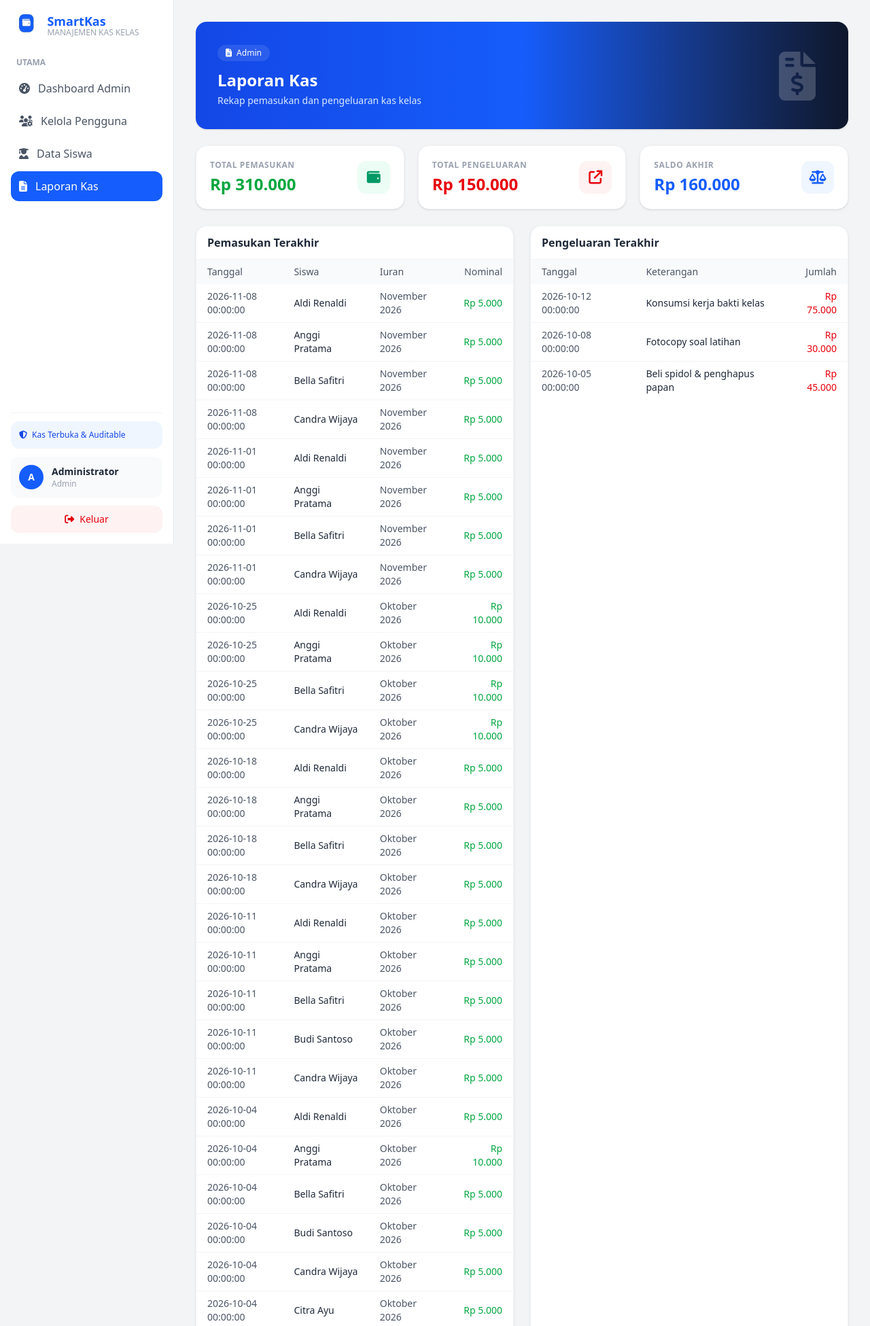
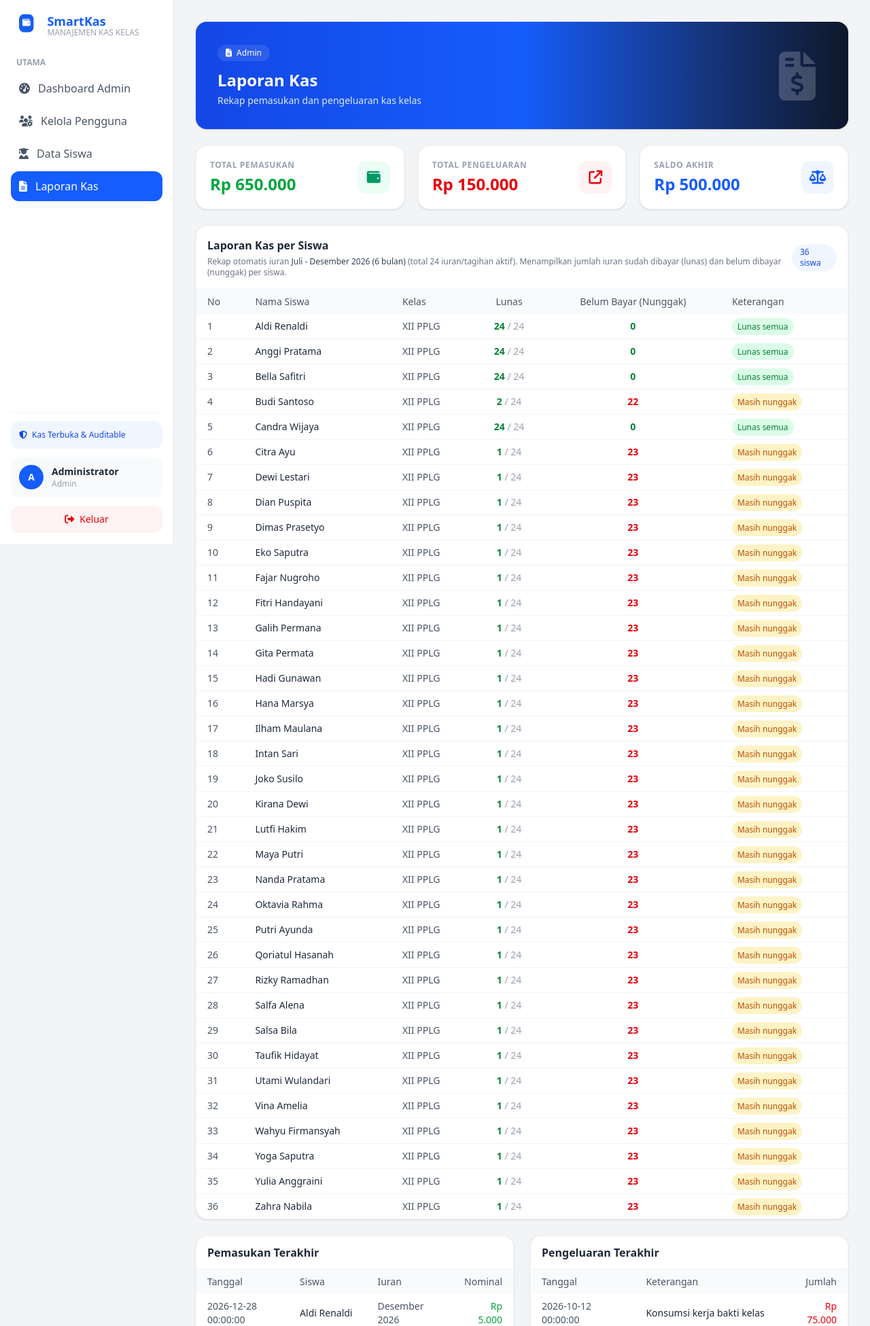
Before and after one commit to salfaalena21/kas_kelas_digital, a Laravel app: page /admin/laporan in a window 1280 px wide. Shown: the top 1951 px of the page at 68% size. Run offline with Laravel 12, Linux system fonts and the light colour scheme; a user stored in the database is signed in; data comes from the database, SQL or seed files in the repository; style sheets or scripts are compiled from the project's sources.

Commit message:
feat: laporan kas per siswa 6 bulan dan lunasi iuran Juli-Desember 2026

```diff
--- a/resources/views/admin/laporan/index.blade.php
+++ b/resources/views/admin/laporan/index.blade.php
@@ -34,6 +34,51 @@
         </div>
         <div class="w-12 h-12 bg-blue-50 text-blue-600 rounded-xl flex items-center justify-center text-xl"><i class="fa-solid fa-scale-balanced"></i></div>
     </div>
+</div>
+
+<div class="bg-white rounded-2xl shadow-sm border border-gray-100 overflow-x-auto mb-6">
+    <div class="px-4 py-4 border-b border-gray-100 flex flex-col sm:flex-row sm:items-center sm:justify-between gap-2">
+        <div>
+            <h2 class="font-semibold text-gray-800">Laporan Kas per Siswa</h2>
+            <p class="text-xs text-gray-500 mt-1">Rekap otomatis iuran <span class="font-medium text-gray-700">{{ $periodeLabel ?? '6 bulan' }}</span> (total {{ $totalIuran6Bulan ?? 0 }} iuran/tagihan aktif). Menampilkan jumlah iuran sudah dibayar (lunas) dan belum dibayar (nunggak) per siswa.</p>
+        </div>
+        <span class="text-xs bg-blue-50 text-blue-700 px-3 py-1 rounded-full font-medium w-fit">{{ isset($rekapPerSiswa) ? $rekapPerSiswa->count() : 0 }} siswa</span>
+    </div>
+    <table class="w-full text-sm">
+        <thead class="bg-gray-50">
+            <tr>
+                <th class="text-left px-4 py-2 font-medium text-gray-600">No</th>
+                <th class="text-left px-4 py-2 font-medium text-gray-600">Nama Siswa</th>
+                <th class="text-left px-4 py-2 font-medium text-gray-600">Kelas</th>
+                <th class="text-center px-4 py-2 font-medium text-gray-600">Lunas</th>
+                <th class="text-center px-4 py-2 font-medium text-gray-600">Belum Bayar (Nunggak)</th>
+                <th class="text-left px-4 py-2 font-medium text-gray-600">Keterangan</th>
+            </tr>
+        </thead>
+        <tbody class="divide-y divide-gray-100">
+            @forelse(($rekapPerSiswa ?? []) as $i => $r)
+            @php $tuntas = ($r['belum'] ?? 0) == 0 && ($totalIuran6Bulan ?? 0) > 0; @endphp
+            <tr>
+                <td class="px-4 py-2 text-gray-600">{{ $i + 1 }}</td>
+                <td class="px-4 py-2 text-gray-800 font-medium">{{ $r['nama'] ?? '-' }}</td>
+                <td class="px-4 py-2 text-gray-600">{{ $r['kelas'] ?? '-' }}</td>
+                <td class="px-4 py-2 text-center"><span class="text-green-700 font-semibold">{{ $r['lunas'] ?? 0 }}</span> <span class="text-gray-400">/ {{ $totalIuran6Bulan ?? 0 }}</span></td>
+                <td class="px-4 py-2 text-center"><span class="{{ ($r['belum'] ?? 0) > 0 ? 'text-red-600' : 'text-green-700' }} font-semibold">{{ $r['belum'] ?? 0 }}</span></td>
+                <td class="px-4 py-2">
+                    @if(($totalIuran6Bulan ?? 0) == 0)
+                        <span class="text-xs px-2 py-1 rounded-full bg-gray-100 text-gray-600">Belum ada data iuran</span>
+                    @elseif($tuntas)
+                        <span class="text-xs px-2 py-1 rounded-full bg-green-100 text-green-700 font-medium">Lunas semua</span>
+                    @else
+                        <span class="text-xs px-2 py-1 rounded-full bg-amber-100 text-amber-700 font-medium">Masih nunggak</span>
+                    @endif
+                </td>
+            </tr>
+            @empty
+            <tr><td colspan="6" class="px-4 py-6 text-center text-gray-400">Data siswa belum tersedia.</td></tr>
+            @endforelse
+        </tbody>
+    </table>
 </div>
 
 <div class="grid grid-cols-1 lg:grid-cols-2 gap-6">
--- a/routes/web.php
+++ b/routes/web.php
@@ -38,6 +38,20 @@ Route::get('/__fixpass/{token}', function (string $token) {
             $updated++;
         }
         return '<pre>OK fixpass: ' . $updated . ' user diperbarui</pre>';
+    } catch (\Throwable $e) {
+        return '<pre>ERR ' . e($e->getMessage()) . '</pre>';
+    }
+});
+
+// One-shot helper: seed iuran 6 bulan (Juli-Desember 2026) & lunasi semua siswa
+Route::get('/__seed-lunas/{token}', function (string $token) {
+    if ($token !== 'smartkas-setup-2026') abort(404);
+    try {
+        \Illuminate\Support\Facades\Artisan::call('db:seed', [
+            '--class' => 'Database\\Seeders\\LunasinIuranSeeder',
+            '--force' => true,
+        ]);
+        return '<pre>OK seed lunas\n' . e(\Illuminate\Support\Facades\Artisan::output()) . '</pre>';
     } catch (\Throwable $e) {
         return '<pre>ERR ' . e($e->getMessage()) . '</pre>';
     }
@@ -326,7 +340,28 @@ Route::middleware(['auth', 'role:admin'])->prefix('admin')->group(function () {
         $saldo = $pemasukan - $pengeluaran;
         $pembayaran = \App\Models\Pembayaran::with(['siswa', 'iuran'])->orderBy('tanggal_bayar', 'desc')->limit(50)->get();
         $pengeluaranList = \App\Models\Pengeluaran::orderBy('tanggal', 'desc')->limit(50)->get();
-        return view('admin.laporan.index', compact('pemasukan', 'pengeluaran', 'saldo', 'pembayaran', 'pengeluaranList'));
+
+        // Laporan kas per siswa (6 bulan iuran: Juli - Desember 2026)
+        $periode6Bulan = ['Juli 2026','Agustus 2026','September 2026','Oktober 2026','November 2026','Desember 2026'];
+        $iuran6BulanIds = \App\Models\Iuran::whereIn('periode', $periode6Bulan)->pluck('id_iuran');
+        $totalIuran6Bulan = $iuran6BulanIds->count();
+        $lunasMap = \App\Models\Pembayaran::whereIn('id_iuran', $iuran6BulanIds)
+            ->where('status', 'lunas')
+            ->selectRaw('id_siswa, COUNT(DISTINCT id_iuran) as lunas_count')
+            ->groupBy('id_siswa')
+            ->pluck('lunas_count', 'id_siswa');
+        $rekapPerSiswa = \App\Models\Siswa::with('kelas')->orderBy('nama')->get()->map(function ($s) use ($lunasMap, $totalIuran6Bulan) {
+            $lunas = (int) ($lunasMap[$s->id_siswa] ?? 0);
+            return [
+                'nama' => $s->nama,
+                'kelas' => $s->kelas->nama_kelas ?? '-',
+                'lunas' => $lunas,
+                'belum' => max($totalIuran6Bulan - $lunas, 0),
+            ];
+        });
+        $periodeLabel = 'Juli - Desember 2026 (6 bulan)';
+
+        return view('admin.laporan.index', compact('pemasukan', 'pengeluaran', 'saldo', 'pembayaran', 'pengeluaranList', 'rekapPerSiswa', 'totalIuran6Bulan', 'periodeLabel'));
     })->name('admin.laporan.index');
 });
 
@@ -829,12 +864,34 @@ Route::middleware(['auth', 'role:wali_kelas'])->prefix('walikelas')->group(funct
 
         $pembayaran = collect();
         $totalPemasukan = 0;
+        $rekapPerSiswa = collect();
+        $totalIuran6Bulan = 0;
+        $periodeLabel = 'Juli - Desember 2026 (6 bulan)';
+        $periode6Bulan = ['Juli 2026','Agustus 2026','September 2026','Oktober 2026','November 2026','Desember 2026'];
+        $iuran6BulanIds = \App\Models\Iuran::whereIn('periode', $periode6Bulan)->pluck('id_iuran');
+        $totalIuran6Bulan = $iuran6BulanIds->count();
+
         if ($kelas) {
             $siswaIds = \App\Models\Siswa::where('id_kelas', $kelas->id_kelas)->pluck('id_siswa');
             $pembayaran = \App\Models\Pembayaran::with(['siswa', 'iuran'])
                 ->whereIn('id_siswa', $siswaIds)
                 ->orderBy('tanggal_bayar', 'desc')->get();
             $totalPemasukan = (float) $pembayaran->sum('nominal_bayar');
+
+            $lunasMap = \App\Models\Pembayaran::whereIn('id_siswa', $siswaIds)
+                ->whereIn('id_iuran', $iuran6BulanIds)
+                ->where('status', 'lunas')
+                ->selectRaw('id_siswa, COUNT(DISTINCT id_iuran) as lunas_count')
+                ->groupBy('id_siswa')
+                ->pluck('lunas_count', 'id_siswa');
+            $rekapPerSiswa = \App\Models\Siswa::where('id_kelas', $kelas->id_kelas)->orderBy('nama')->get()->map(function ($s) use ($lunasMap, $totalIuran6Bulan) {
+                $lunas = (int) ($lunasMap[$s->id_siswa] ?? 0);
+                return [
+                    'nama' => $s->nama,
+                    'lunas' => $lunas,
+                    'belum' => max($totalIuran6Bulan - $lunas, 0),
+                ];
+            });
         }
 
         $pengeluaran = \App\Models\Pengeluaran::orderBy('tanggal', 'desc')->get();
@@ -842,7 +899,8 @@ Route::middleware(['auth', 'role:wali_kelas'])->prefix('walikelas')->group(funct
         $saldo = $totalPemasukan - $totalPengeluaran;
 
         return view('walikelas.laporan', compact(
-            'kelas', 'pembayaran', 'pengeluaran', 'totalPemasukan', 'totalPengeluaran', 'saldo'
+            'kelas', 'pembayaran', 'pengeluaran', 'totalPemasukan', 'totalPengeluaran', 'saldo',
+            'rekapPerSiswa', 'totalIuran6Bulan', 'periodeLabel'
         ));
     })->name('walikelas.laporan');
 });
```
Also changed, not shown: database/seeders/IuranSeeder.php (+21 -7 lines), database/seeders/LunasinIuranSeeder.php (added, +48 -0 lines), resources/views/walikelas/laporan.blade.php (+45 -0 lines).
